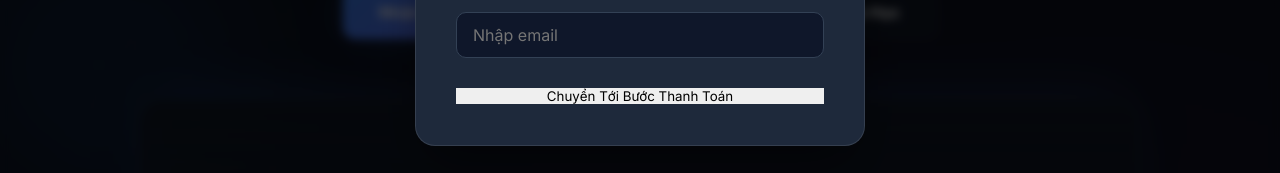
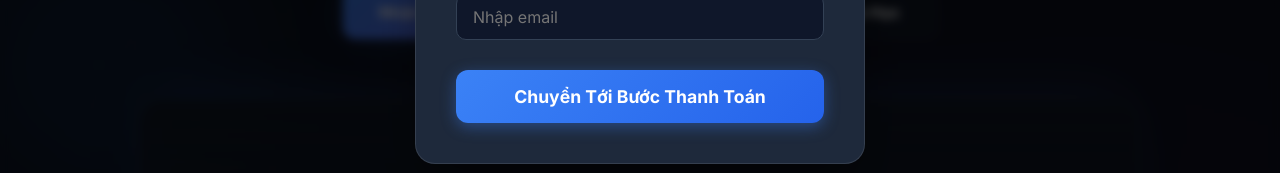
Before and after one commit to vaominh9-ux/Click-Funnels, a React (Vite) app: page /khoa-hoc/khoa-hoc-1 in a window 1280 px wide. Both pictures are taken after a click on the button "Đăng Ký Khóa Học". Shown: the part 527-700 px from the top of the page. Built offline with nearby package versions, Linux system fonts and the light colour scheme; no server answers.

Commit message:
fix(landing): patch lead modal submit button css styling

```diff
--- a/src/pages/funnels/components/LeadModal.css
+++ b/src/pages/funnels/components/LeadModal.css
@@ -88,4 +88,24 @@
 .submit-btn {
   width: 100%;
   margin-top: 10px;
+  padding: 16px;
+  background: linear-gradient(135deg, #3b82f6, #2563eb);
+  color: #ffffff;
+  border: none;
+  border-radius: 12px;
+  font-size: 1.1rem;
+  font-weight: 700;
+  cursor: pointer;
+  transition: all 0.2s ease;
+  box-shadow: 0 4px 15px rgba(59, 130, 246, 0.4);
 }
+
+.submit-btn:hover:not(:disabled) {
+  transform: translateY(-2px);
+  box-shadow: 0 6px 20px rgba(59, 130, 246, 0.6);
+}
+
+.submit-btn:disabled {
+  opacity: 0.6;
+  cursor: not-allowed;
+}
```
